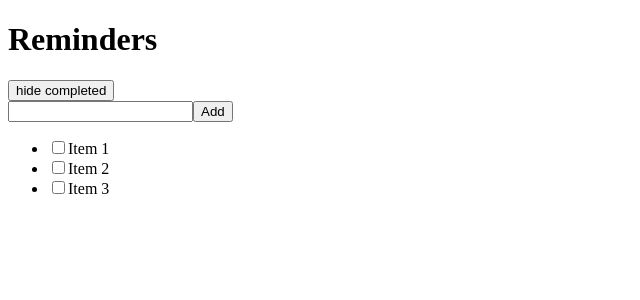
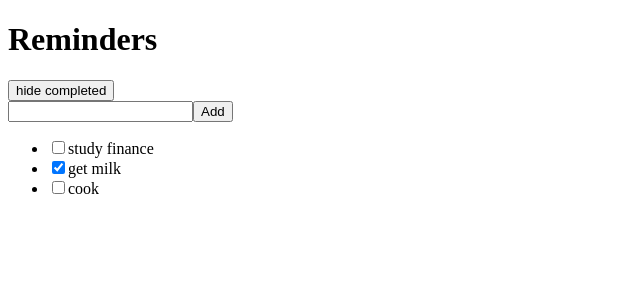
Before and after one commit to yixiangyin/Reminders, a React (Vite) app: page / in a window 1280 px wide. Shown: the top 300 px of the page, without its empty margins (0-640 px from the left). Built offline with nearby package versions, Linux system fonts and the light colour scheme.

Commit message:
refactor Todo; naming

```diff
--- a/src/App.jsx
+++ b/src/App.jsx
@@ -1,17 +1,10 @@
 import { useState } from "react"
+import Todo from "./components/Todo"
 
-const createInitialTodos = () => {
-  const initialTodos = []
-  for (let i = 0; i < 3; i++) {
-    initialTodos.push({ id: i, text: "Item " + (i + 1), isComplete: false })
-  }
-  return initialTodos
-}
-
-const App = () => {
+const App = (props) => {
   const [showAll, setShowAll] = useState(true)
-  const [todos, setTodos] = useState(createInitialTodos)
-  const [text, setText] = useState("")
+  const [todos, setTodos] = useState(props.todos)
+  const [newTodo, setNewTodo] = useState("")
   const filteredTodos = showAll
     ? todos
     : todos.filter((todo) => !todo.isComplete)
@@ -25,12 +18,12 @@ const App = () => {
     setTodos([
       {
         id: todos.length,
-        text: text,
+        content: newTodo,
         isComplete: false,
       },
       ...todos,
     ])
-    setText("")
+    setNewTodo("")
   }
   return (
     <>
@@ -41,27 +34,32 @@ const App = () => {
             {showAll ? "hide completed" : "show all"}
           </button>
         </div>
-        <input value={text} onChange={(e) => setText(e.target.value)} />
+        <input value={newTodo} onChange={(e) => setNewTodo(e.target.value)} />
         <button onClick={addTodo}>Add</button>
         <ul>
           {filteredTodos.map((todo) => (
-            <li
-              key={todo.id}
-              // style={{
-              //   display: "flex",
-              //   alignItems: "center",
-              //   gap: "0.5em",
-              //   padding: "4px 0",
-              // }}
-            >
-              <input
-                type="checkbox"
-                checked={todo.isComplete}
-                onChange={() => toggle(todo.id)}
-                // style={{ width: "16px", height: "16px", borderRadius: "50%" }}
-              />
-              {todo.text}
-            </li>
+            <Todo
+              toggle={() => toggle(todo.id)}
+              content={todo.content}
+              isComplete={todo.isComplete}
+            />
+            // <li
+            //   key={todo.id}
+            //   // style={{
+            //   //   display: "flex",
+            //   //   alignItems: "center",
+            //   //   gap: "0.5em",
+            //   //   padding: "4px 0",
+            //   // }}
+            // >
+            //   <input
+            //     type="checkbox"
+            //     checked={todo.isComplete}
+            //     onChange={() => toggle(todo.id)}
+            //     // style={{ width: "16px", height: "16px", borderRadius: "50%" }}
+            //   />
+            //   {todo.content}
+            // </li>
           ))}
         </ul>
       </div>
--- /dev/null
+++ b/src/components/Todo.jsx
@@ -0,0 +1,9 @@
+const Todo = ({ isComplete, content, toggle }) => {
+  return (
+    <li>
+      <input type="checkbox" checked={isComplete} onChange={toggle} />
+      {content}
+    </li>
+  )
+}
+export default Todo
--- a/src/main.jsx
+++ b/src/main.jsx
@@ -1,7 +1,23 @@
-import { createRoot } from 'react-dom/client'
+import { createRoot } from "react-dom/client"
 
-import App from './App.jsx'
+import App from "./App.jsx"
 
-createRoot(document.getElementById('root')).render(
-    <App />
-)
+const todos = [
+  {
+    id: 1,
+    content: "study finance",
+    isComplete: false,
+  },
+  {
+    id: 2,
+    content: "get milk",
+    isComplete: true,
+  },
+  {
+    id: 3,
+    content: "cook",
+    isComplete: false,
+  },
+]
+
+createRoot(document.getElementById("root")).render(<App todos={todos}/>)
```
